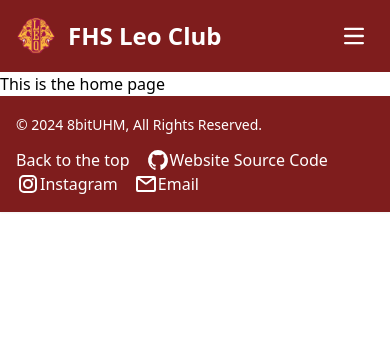
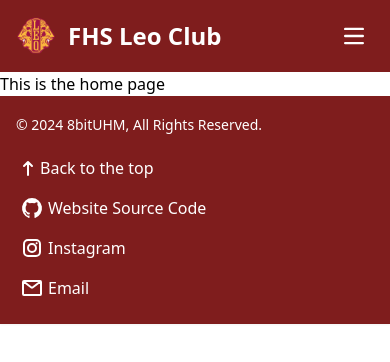
Before and after one commit to 8bitUHM/fhsleoclub, a React (Vite) app: page / in a window 390 px wide. Shown: the top 362 px of the page. Built offline with nearby package versions, Linux system fonts and the light colour scheme.

Commit message:
Hopefully made it more responsive

```diff
--- a/src/components/Footer.tsx
+++ b/src/components/Footer.tsx
@@ -2,7 +2,7 @@ const Footer = () => {
     return (
         <>
             <footer className="bg-red-900 shadow-sm dark:bg-gray-800">
-                <div className="w-full mx-auto max-w-screen-xl p-4 md:flex md:items-center md:justify-between">
+                <div className="w-full mx-auto max-w-screen-xl p-4 md:flex md:items-center md:justify-between md:flex-wrap md:content-between">
                     <span className="text-sm text-white sm:text-center dark:text-gray-400">
                         © 2024{" "}
                         <a href="https://flowbite.com/" className="hover:underline">
@@ -10,38 +10,41 @@ const Footer = () => {
                         </a>
                         , All Rights Reserved.
                     </span>
-                    <ul className="flex flex-wrap items-center mt-3 font-medium text-white dark:text-gray-400 sm:mt-0">
-                        <li>
-                            <a href="#" className="hover:underline me-4 md:me-6">
-                                Back to the top
+                    <div className="md:flex md:flex-wrap items-center mt-3 font-medium text-white dark:text-gray-400 sm:mt-0">
+                        <div className="py-2 md:py-0">
+                            <a href="#" className="flex items-center hover:underline me-4 md:me-6">
+                                <svg className="w-6 h-6 dark:text-white" aria-hidden="true" xmlns="http://www.w3.org/2000/svg" width="24" height="24" fill="none" viewBox="0 0 24 24">
+                                    <path stroke="currentColor" stroke-linecap="round" stroke-linejoin="round" stroke-width="2" d="M12 6v13m0-13 4 4m-4-4-4 4" />
+                                </svg>
+                                <span>Back to the top</span>
                             </a>
-                        </li>
-                        <li>
+                        </div>
+                        <div className="py-2 md:py-0">
                             <a href="https://github.com/8bitUHM/fhsleoclub/" className="flex items-center hover:underline me-4 md:me-6">
-                                <svg className="w-6 h-6 dark:text-white" aria-hidden="true" xmlns="http://www.w3.org/2000/svg" width="24" height="24" fill="currentColor" viewBox="0 0 24 24">
+                                <svg className="w-8 h-6 dark:text-white" aria-hidden="true" xmlns="http://www.w3.org/2000/svg" width="24" height="24" fill="currentColor" viewBox="0 0 24 24">
                                     <path fill-rule="evenodd" d="M12.006 2a9.847 9.847 0 0 0-6.484 2.44 10.32 10.32 0 0 0-3.393 6.17 10.48 10.48 0 0 0 1.317 6.955 10.045 10.045 0 0 0 5.4 4.418c.504.095.683-.223.683-.494 0-.245-.01-1.052-.014-1.908-2.78.62-3.366-1.21-3.366-1.21a2.711 2.711 0 0 0-1.11-1.5c-.907-.637.07-.621.07-.621.317.044.62.163.885.346.266.183.487.426.647.71.135.253.318.476.538.655a2.079 2.079 0 0 0 2.37.196c.045-.52.27-1.006.635-1.37-2.219-.259-4.554-1.138-4.554-5.07a4.022 4.022 0 0 1 1.031-2.75 3.77 3.77 0 0 1 .096-2.713s.839-.275 2.749 1.05a9.26 9.26 0 0 1 5.004 0c1.906-1.325 2.74-1.05 2.74-1.05.37.858.406 1.828.101 2.713a4.017 4.017 0 0 1 1.029 2.75c0 3.939-2.339 4.805-4.564 5.058a2.471 2.471 0 0 1 .679 1.897c0 1.372-.012 2.477-.012 2.814 0 .272.18.592.687.492a10.05 10.05 0 0 0 5.388-4.421 10.473 10.473 0 0 0 1.313-6.948 10.32 10.32 0 0 0-3.39-6.165A9.847 9.847 0 0 0 12.007 2Z" clip-rule="evenodd" />
                                 </svg>
 
                                 <span>Website Source Code</span>
                             </a>
-                        </li>
-                        <li>
+                        </div>
+                        <div className="py-2 md:py-0">
                             <a href="https://www.instagram.com/fhs_leo_club/" className="flex items-center hover:underline me-4 md:me-6">
-                                <svg className="w-6 h-6 dark:text-white" aria-hidden="true" xmlns="http://www.w3.org/2000/svg" width="24" height="24" fill="none" viewBox="0 0 24 24">
+                                <svg className="w-8 h-6 dark:text-white" aria-hidden="true" xmlns="http://www.w3.org/2000/svg" width="24" height="24" fill="none" viewBox="0 0 24 24">
                                     <path fill="currentColor" fill-rule="evenodd" d="M3 8a5 5 0 0 1 5-5h8a5 5 0 0 1 5 5v8a5 5 0 0 1-5 5H8a5 5 0 0 1-5-5V8Zm5-3a3 3 0 0 0-3 3v8a3 3 0 0 0 3 3h8a3 3 0 0 0 3-3V8a3 3 0 0 0-3-3H8Zm7.597 2.214a1 1 0 0 1 1-1h.01a1 1 0 1 1 0 2h-.01a1 1 0 0 1-1-1ZM12 9a3 3 0 1 0 0 6 3 3 0 0 0 0-6Zm-5 3a5 5 0 1 1 10 0 5 5 0 0 1-10 0Z" clip-rule="evenodd" />
                                 </svg>
                                 <span>Instagram</span>
                             </a>
-                        </li>
-                        <li>
+                        </div>
+                        <div className="py-2 md:py-0">
                             <a href={`mailto:farringtonhighschoolleoclub@gmail.com`} className="flex items-center hover:underline">
-                                <svg className="w-6 h-6 dark:text-white" aria-hidden="true" xmlns="http://www.w3.org/2000/svg" width="24" height="24" fill="none" viewBox="0 0 24 24">
+                                <svg className="w-8 h-6 dark:text-white" aria-hidden="true" xmlns="http://www.w3.org/2000/svg" width="24" height="24" fill="none" viewBox="0 0 24 24">
                                     <path stroke="currentColor" stroke-linecap="round" stroke-width="2" d="m3.5 5.5 7.893 6.036a1 1 0 0 0 1.214 0L20.5 5.5M4 19h16a1 1 0 0 0 1-1V6a1 1 0 0 0-1-1H4a1 1 0 0 0-1 1v12a1 1 0 0 0 1 1Z" />
                                 </svg>
                                 <span>Email</span>
                             </a>
-                        </li>
-                    </ul>
+                        </div>
+                    </div>
                 </div>
             </footer>
         </>
```
